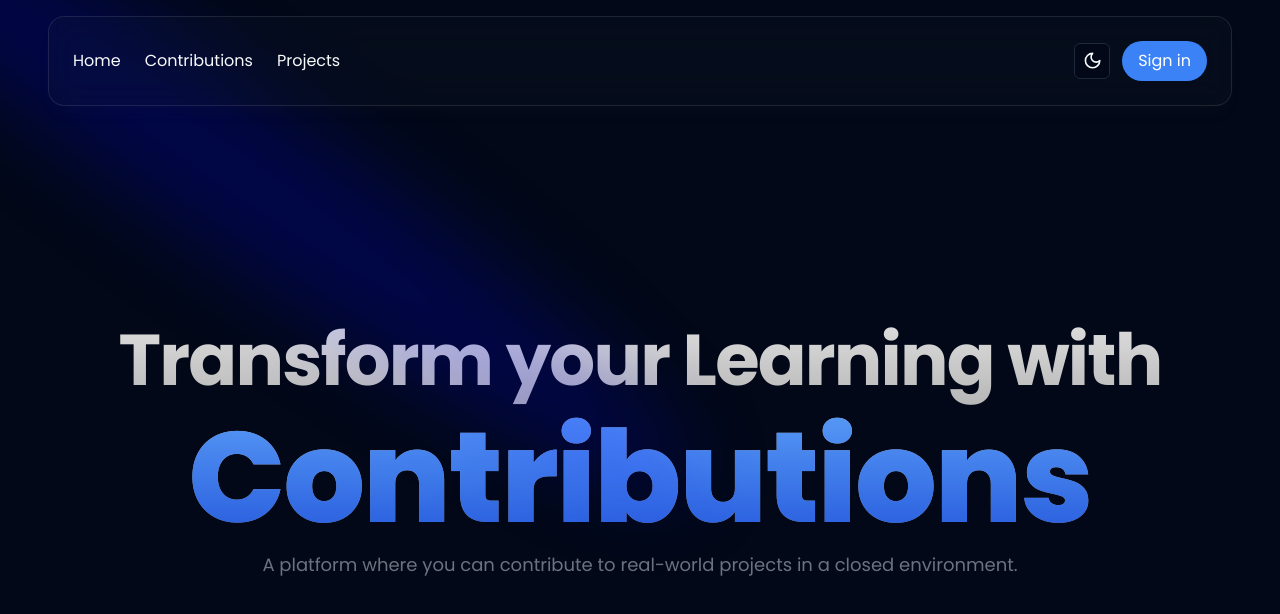
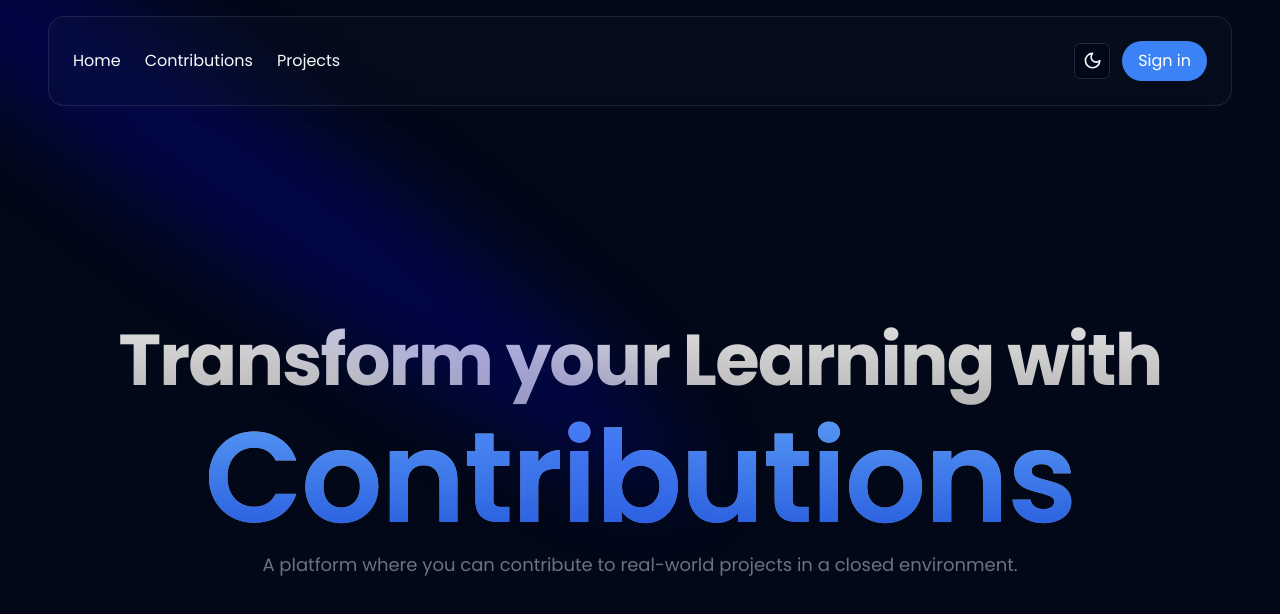
Before and after one commit to Prathyarthi/Closed-Source, a Next.js app: page / in a window 1280 px wide. Shown: the top 614 px of the page. Built offline with nearby package versions, Linux system fonts and the light colour scheme; no server answers.

Commit message:
fix middleware and remove extra button

```diff
--- a/components/Hero.tsx
+++ b/components/Hero.tsx
@@ -8,7 +8,7 @@ const Hero = () => {
       <div className="text-center leading-8">
         <h1 className="bg-gradient-to-b from-neutral-200 to-neutral-500 bg-clip-text text-7xl font-bold leading-[150%] tracking-tight text-transparent">
           Transform your Learning with <br />
-          <span className="bg-gradient-to-b from-blue-400 to-blue-700 bg-clip-text text-9xl font-extrabold text-transparent">
+          <span className="bg-gradient-to-b from-blue-400 to-blue-700 bg-clip-text text-9xl font-semibold text-transparent">
             {' '}
             Contributions
           </span>
--- a/components/Navbar.tsx
+++ b/components/Navbar.tsx
@@ -60,12 +60,6 @@ export function Navbar({ className }: { className?: string }) {
           ) : (
             <>
               <UserAccountDropDown />
-              <button
-                onClick={() => signOut()}
-                className="rounded-xl bg-blue-500 px-4 py-2 text-white"
-              >
-                Sign out
-              </button>
             </>
           )}
         </div>
--- a/middleware.ts
+++ b/middleware.ts
@@ -22,5 +22,5 @@ export async function middleware(request: NextRequest) {
 }
 
 export const config = {
-  matcher: ['/sign-in', '/dashboard/:path*'],
+  matcher: ['/', '/sign-in', '/dashboard/:path*'],
 };
```
